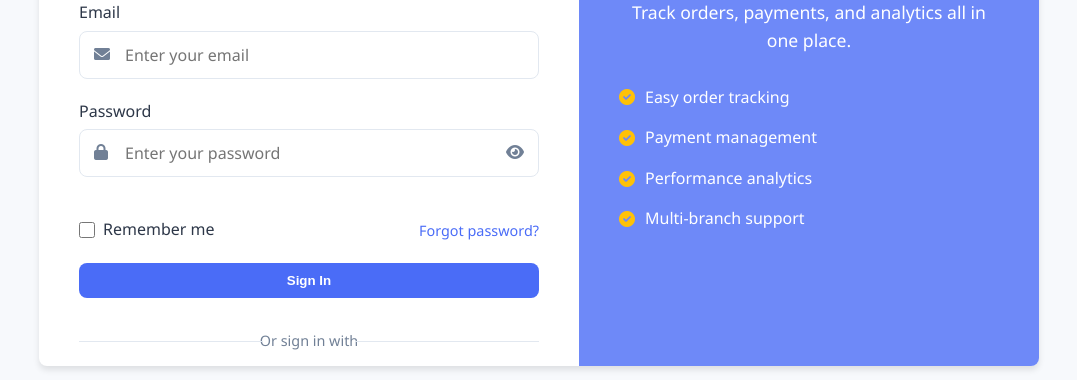
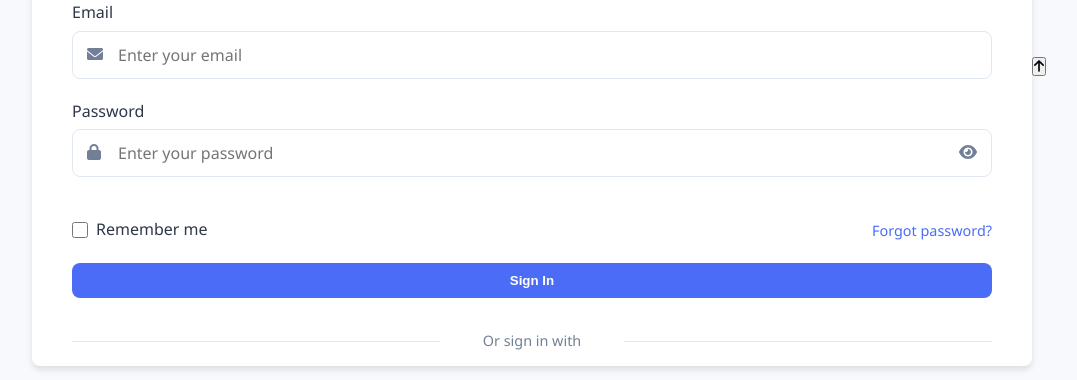
Before and after one commit to Etel-1sec/Etel, a plain HTML site: page login.html in a window 1280 px wide. Shown: the part 334-714 px from the top of the page, without its empty margins (101-1178 px from the left). Drawn offline with Linux system fonts and the light colour scheme.

Commit message:
Update login.html

```diff
--- a/login.html
+++ b/login.html
@@ -3,7 +3,7 @@
 <head>
   <meta charset="UTF-8">
   <meta name="viewport" content="width=device-width, initial-scale=1.0">
-    <title>Login - ShopTrack</title>
+  <title>Sign In - ShopTrack</title>
   <link rel="stylesheet" href="styles.css">
   <link rel="stylesheet" href="auth.css">
   <link rel="stylesheet" href="https://cdnjs.cloudflare.com/ajax/libs/font-awesome/6.0.0-beta3/css/all.min.css">
@@ -17,6 +17,7 @@
         <p>Sign in to access your shop dashboard</p>
       </div>
 
+      <!-- Login Form -->
       <form id="loginForm" class="auth-form">
         <div class="form-group">
           <label for="email">Email</label>
@@ -49,12 +50,13 @@
           <span>Or sign in with</span>
         </div>
 
+        <!-- Social Login Buttons -->
         <div class="social-auth">
-                    <button type="button" class="social-btn google">
+          <button type="button" class="social-btn google" id="googleLogin">
             <i class="fab fa-google"></i>
             <span>Google</span>
           </button>
-                    <button type="button" class="social-btn facebook">
+          <button type="button" class="social-btn facebook" id="facebookLogin">
             <i class="fab fa-facebook-f"></i>
             <span>Facebook</span>
           </button>
@@ -65,34 +67,16 @@
         <p>Don't have an account? <a href="register.html">Sign Up</a></p>
       </div>
     </div>
-
-        <div class="auth-image">
-            <div class="overlay"></div>
-            <div class="image-content">
-                <h2>Manage Your Shop Smarter</h2>
-                <p>Track orders, payments, and analytics all in one place.</p>
-                <div class="features-list">
-                    <div class="feature-item">
-                        <i class="fas fa-check-circle"></i>
-                        <span>Easy order tracking</span>
-                    </div>
-                    <div class="feature-item">
-                        <i class="fas fa-check-circle"></i>
-                        <span>Payment management</span>
-                    </div>
-                    <div class="feature-item">
-                        <i class="fas fa-check-circle"></i>
-                        <span>Performance analytics</span>
-                    </div>
-                    <div class="feature-item">
-                        <i class="fas fa-check-circle"></i>
-                        <span>Multi-branch support</span>
-                    </div>
-                </div>
-            </div>
-        </div>
   </div>
 
+  <!-- Scroll to Top Button -->
+  <button id="scrollToTop" class="scroll-to-top">
+    <i class="fas fa-arrow-up"></i>
+  </button>
+
+  <!-- Firebase SDK -->
+  <script src="https://www.gstatic.com/firebasejs/9.6.1/firebase-app.js"></script>
+  <script src="https://www.gstatic.com/firebasejs/9.6.1/firebase-auth.js"></script>
   <script src="auth.js"></script>
 </body>
 </html>
```
Lines whose indentation alone changed are shown as unchanged.
